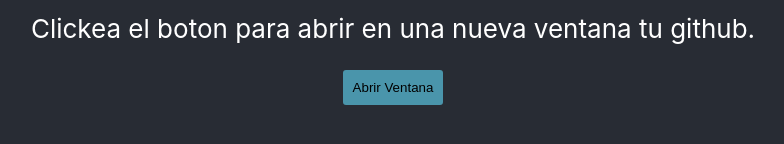
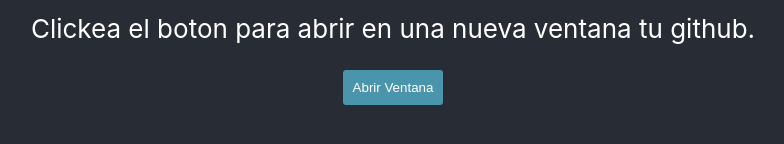
Before and after one commit to Felixmp7/Deep-Javascript, a React (Create React App) app: page / in a window 1280 px wide. Shown: the part 514-658 px from the top of the page, without its empty margins (247-1031 px from the left). Built offline with nearby package versions, Linux system fonts and the light colour scheme.

Commit message:
practice transform and transitions in css

```diff
--- a/src/App.css
+++ b/src/App.css
@@ -27,11 +27,15 @@
   padding: 10px;
   background: rgba(97, 218, 251, .6);
   border-radius: 3px;
+  color: white;
+  transition: all .7s ease;
 }
 
 .boton:hover{
   background: rgb(97, 218, 251);
+  color: black;
   cursor: pointer;
+  font-size: 14px;
 }
 
 @keyframes App-logo-spin {
```
